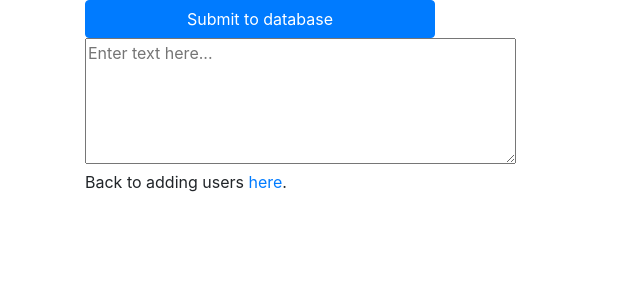
After one commit to Sweisian/AutoTexter9000, a Flask app: page /sendTextForm in a window 1280 px wide. The commit adds this page. Shown: the top 300 px of the page, without its empty margins (0-640 px from the left). Run offline with Flask 2, Linux system fonts and the light colour scheme; some libraries are stand-ins or nearby versions.

Commit message:
got basic texting up and going!

```diff
--- a/main.py
+++ b/main.py
@@ -1,12 +1,19 @@
 from flask import Flask, render_template, request, redirect
+import bandwidth
+import os
 import pymongo
 
+user_id = os.environ['BANDWIDTH_USER_ID']
+api_token = os.environ['BANDWIDTH_API_TOKEN']
+api_secret = os.environ['BANDWIDTH_API_SECRET']
+
+voice_api = bandwidth.client('voice', user_id, api_token, api_secret)
+messaging_api = bandwidth.client('messaging',  user_id, api_token, api_secret)
+account_api = bandwidth.client('account',  user_id, api_token, api_secret)
+
 myclient = pymongo.MongoClient("mongodb://admin1:admin1@ds253891.mlab.com:53891/pioneers_of_interactive_entertainment_nu")
-
 mydb = myclient["pioneers_of_interactive_entertainment_nu"]
-
 my_users_col = mydb["users"]
-
 app = Flask(__name__)
 
 
@@ -45,10 +52,29 @@ def add_users():
 
 @app.route('/seeUsers')
 def see_users():
-    return_string = ""
-    for x in my_users_col.find({},{"_id": 0, "name": 1, "number": 1}):
-        return_string = return_string + str(x) + "<br>"
-    return return_string
+    user_data = my_users_col.find({}, {"_id": 0, "first_name": 1, "last_name": 1, "number": 1})
+
+    return render_template("displayUsers.html", user_data=user_data)
+
+
+@app.route('/sendTextForm')
+def send_text_form():
+    return render_template("sendText.html")
+
+
+@app.route('/sendText', methods=["POST"])
+def send_text():
+    my_number = '+19142268654'
+
+    user_data = my_users_col.find({}, {"_id": 0, "first_name": 1, "last_name": 1, "number": 1})
+
+    for curr_user in user_data:
+        curr_num = curr_user["number"]
+        print(curr_num)
+        message_id = messaging_api.send_message(from_=my_number, to='+1' + curr_num, text=request.form['userinput'])
+
+    return request.form['userinput']
+
 
 
 if __name__ == '__main__':
--- a/requirements.txt
+++ b/requirements.txt
@@ -1,2 +1,3 @@
+bandwidth-sdk
 pymongo
 flask
--- a/templates/index.html
+++ b/templates/index.html
@@ -15,7 +15,10 @@
             </form>
             <br>
             <div>
-                See current users <a href="{{ url_for('index') }}">here</a>.
+                See current users <a href="{{ url_for('see_users') }}">here</a>.
+            </div>
+            <div>
+                Send a text <a href="{{ url_for('send_text_form') }}">here</a>.
             </div>
         </div>
     </div>
--- /dev/null
+++ b/templates/sendText.html
@@ -0,0 +1,17 @@
+{% extends "layout.html" %}
+{% block body %}
+<div class="container">
+    <div class="row">
+        <div class="col-md-4 col-md-offset-4">
+            <form method=POST action="{{ url_for('send_text') }}", id="userform">
+                <button type="submit" class="btn btn-primary btn-block">Submit to database</button>
+            </form>
+            <textarea name="userinput" form="userform", cols="40" rows="5", placeholder="Enter text here..."></textarea>
+            <br>
+            <div>
+                Back to adding users <a href="{{ url_for('index') }}">here</a>.
+            </div>
+        </div>
+    </div>
+</div>
+{% endblock %}
```
Also changed, not shown: templates/displayUsers.html (added, +18 -0 lines), testing.py (+36 -36 lines).
